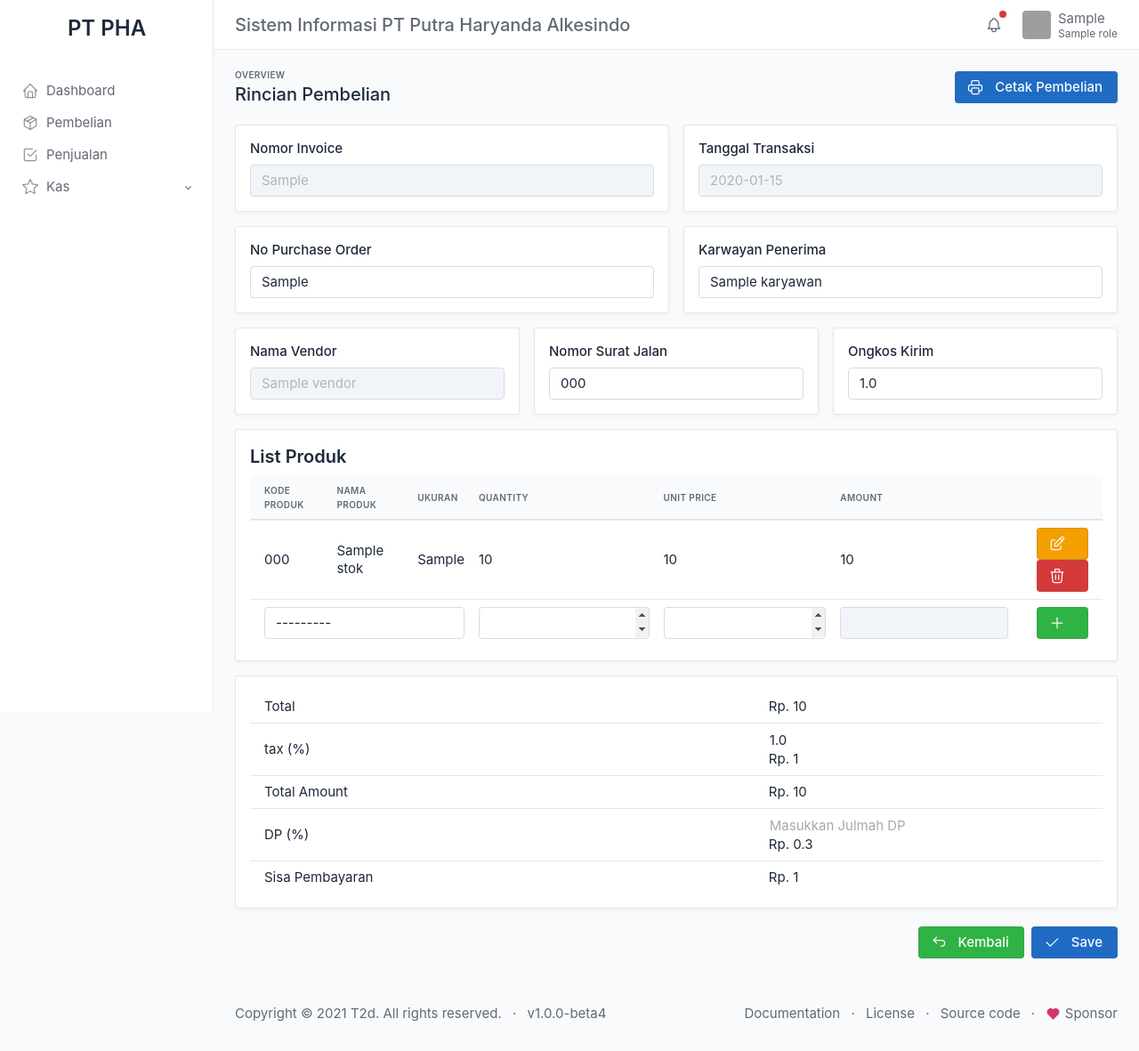
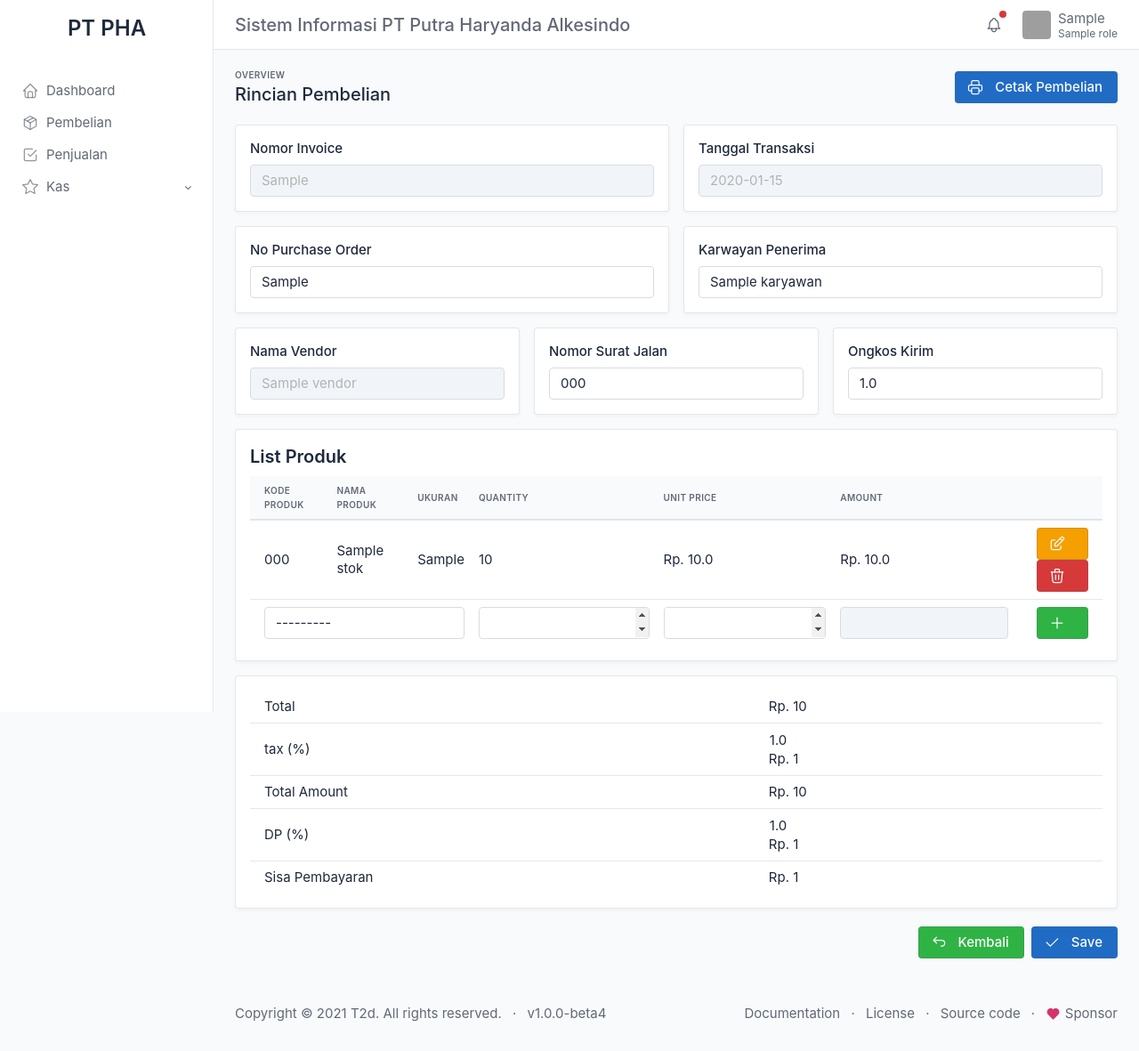
Before and after one commit to EkyGalih/edisalkes, a Django app: page /pembelian/detail/00000000-0000-0000-0000-000000000001 in a window 1280 px wide. Shown: the whole page at 89% size. Run offline with Django 3.2, Linux system fonts and the light colour scheme; a user stored in the database is signed in; tables that the repository leaves empty hold one stand-in row (values such as "Sample post"); parts of the project's set-up code (start-up, migrations or seed data) failed here and were passed over; some libraries are stand-ins or nearby versions; grey boxes are pictures that could not be loaded.

Commit message:
field dp purchase masih rancu

```diff
--- a/src/forms/purchase_forms.py
+++ b/src/forms/purchase_forms.py
@@ -35,7 +35,6 @@ class PurchaseFormEdit(forms.ModelForm):
         self.fields["vendor_name"].required = True
         self.fields["receiver_name"].required = True
         self.fields["no_purchase_order"].required = True
-        self.fields["dp"].required = True
         self.fields['invoice_no'].widget.attrs['class'] = "form-control"
         self.fields['transaction_date'].widget.attrs['class'] = "form-control"
         self.fields['vendor_name'].widget.attrs['class'] = "form-control"
--- a/src/models/TransactionRecord_M.py
+++ b/src/models/TransactionRecord_M.py
@@ -118,7 +118,7 @@ class Purchases(models.Model):
     ongkos_kirim = models.FloatField(blank=True, null=True)  # field tambahan
     nomor_surat_jalan = models.CharField(
         max_length=100, blank=True, null=True)  # field tambahan
-    dp = models.FloatField(null=False)
+    dp = models.FloatField(default=0, null=True, blank=True)
     sisa_pembayaran = models.FloatField()
     receiver_name = models.ForeignKey(Karyawan, on_delete=models.SET_NULL, blank=True,
                                       null=True, db_column="karyawan_id", related_name="has_karyawan_ps")
--- a/src/templates/backend/detail-purchase.html
+++ b/src/templates/backend/detail-purchase.html
@@ -166,8 +166,10 @@
                             <td>{{item.product_name.nama_barang}}</td>
                             <td>{{item.product_name.size}}</td>
                             <td>{{item.quantity}}</td>
-                            <td>{{item.unit_price|stringformat:".0f"}}</td>
-                            <td>{{item.amount|stringformat:".0f"}}</td>
+                            {% comment %} <td>{{item.unit_price|stringformat:".0f"}}</td> {% endcomment %}
+                            <td>{{item.unit_price|format_rupiah}}</td>
+                            {% comment %} <td>{{item.amount|stringformat:".0f"}}</td> {% endcomment %}
+                            <td>{{item.amount|format_rupiah}}</td>
                             <td>{{item.status}}</td>
                             <td>
                                 <a href="#" id="btnEdit"
@@ -242,8 +244,8 @@
                         <tr>
                         <td style="width: 60%;">DP (%)</td>
                         <td>
-                            <span class="input-icon-addon"></span> <input type="text" class="form-control form-control-flush" value="{% if frm.dp_persen.value %}{{ frm.dp_persen.value }}{% else %}{% endif %}" id="id_dp" name="dp_persen" placeholder="Masukkan Julmah DP">
-                            {{trs.dp|multiply:0.30|format_rupiah}}
+                            <span class="input-icon-addon"></span> <input type="text" class="form-control form-control-flush" value="{% if frm.dp.value %}{{ frm.dp.value }}{% else %}{% endif %}" id="id_dp" name="dp" placeholder="Masukkan Julmah DP">
+                            {{trs.dp|floatformat:0|format_rupiah}}
                         </td>
                         {% comment %} <td>
                             <div class="input-icon mb-3">
@@ -355,9 +357,6 @@
             if($('#id_tax_persen').val() == ''){
                 Swal.fire('Harap mengisi form tax!', '', 'warning');
                 $('#id_tax_persen').focus();
-            }else if($('#id_dp').val() == ''){
-                Swal.fire('Harap mengisi form DP!', '', 'warning');
-                $('#id_dp').focus();
             }else{
                 alert("apakah anda yakin?");
                 $('#formPurchase').submit();
@@ -398,6 +397,9 @@
             if($('#id_tax_persen').val() == ''){
                 Swal.fire('Harap mengisi form tax!', '', 'warning');
                 $('#id_tax_persen').focus();
+            } else if($('#id_dp').val() == '') {
+                Swal.fire('Harap mengisi form DP!', '', 'warning');
+                $('#id_dp').focus();
             }else{
                 alert("apakah anda yakin?");$form1 = $('#formPurchase');
                 $form1.submit();
--- a/src/templates/backend/sales.html
+++ b/src/templates/backend/sales.html
@@ -147,7 +147,7 @@
           <div class="mb-3">
             <label class="form-label">Nama PIC</label>
             <!-- <input type="text" class="form-control" name="example-text-input" placeholder="Nama Pelanggan"> -->
-            {{frm.pic}}
+            {{lmb.nama_pic}}
           </div>
 
 
--- a/src/views/TransactionRecord.py
+++ b/src/views/TransactionRecord.py
@@ -93,7 +93,6 @@ def purchaseDetail(request,pk):
             frmadd.save()
             messages.add_message(request, messages.INFO, mark_safe('berhasil disimpan.'))
             return redirect(reverse('core:purchases'))
-        # print(frm)
         print(frm.errors)
         print(frm2.errors)
         messages.add_message(request, messages.INFO, mark_safe('Harap melengkapi form karyawan penerima'))
```
